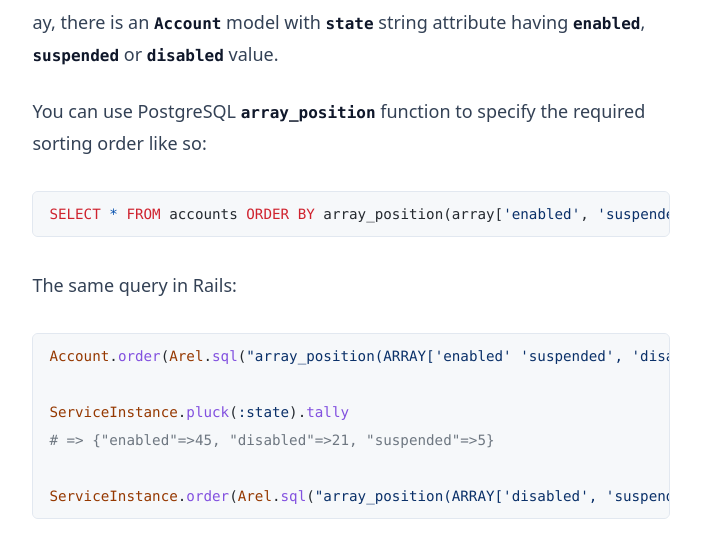
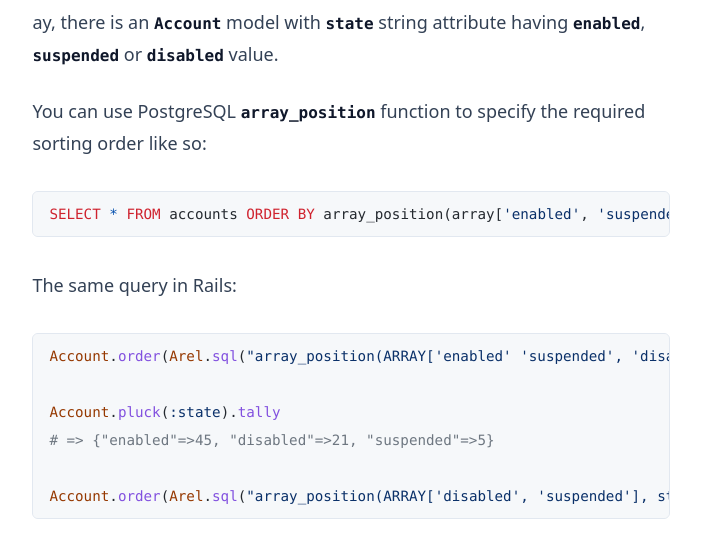
Before and after one commit to dreikanter/notes.musayev.com, a plain HTML site: page 20230802_4369/rails-order-by-array-position/index.html in a window 1280 px wide. Shown: the part 218-766 px from the top of the page, without its empty margins (289-990 px from the left). Drawn offline with Linux system fonts and the light colour scheme.

Commit message:
Autocommit pages update

```diff
--- a/20230802_4369/rails-order-by-array-position/index.html
+++ b/20230802_4369/rails-order-by-array-position/index.html
@@ -136,12 +136,12 @@
 <div class="highlight"><pre class="highlight sql"><code><span class="k">SELECT</span> <span class="o">*</span> <span class="k">FROM</span> <span class="n">accounts</span> <span class="k">ORDER</span> <span class="k">BY</span> <span class="n">array_position</span><span class="p">(</span><span class="n">array</span><span class="p">[</span><span class="s1">'enabled'</span><span class="p">,</span> <span class="s1">'suspended'</span><span class="p">,</span> <span class="s1">'disabled'</span><span class="p">],</span> <span class="n">accounts</span><span class="p">.</span><span class="k">state</span><span class="p">)</span>
 </code></pre></div>
 <p>The same query in Rails:</p>
-<div class="highlight"><pre class="highlight ruby"><code><span class="no">Account</span><span class="p">.</span><span class="nf">order</span><span class="p">(</span><span class="no">Arel</span><span class="p">.</span><span class="nf">sql</span><span class="p">(</span><span class="s2">"array_position(ARRAY['enabled' 'suspended', 'disabled'], accounts.state::text)"</span><span class="p">))</span>
+<div class="highlight"><pre class="highlight ruby"><code><span class="no">Account</span><span class="p">.</span><span class="nf">order</span><span class="p">(</span><span class="no">Arel</span><span class="p">.</span><span class="nf">sql</span><span class="p">(</span><span class="s2">"array_position(ARRAY['enabled' 'suspended', 'disabled'], state::text)"</span><span class="p">))</span>
 
-<span class="no">ServiceInstance</span><span class="p">.</span><span class="nf">pluck</span><span class="p">(</span><span class="ss">:state</span><span class="p">).</span><span class="nf">tally</span>
+<span class="no">Account</span><span class="p">.</span><span class="nf">pluck</span><span class="p">(</span><span class="ss">:state</span><span class="p">).</span><span class="nf">tally</span>
 <span class="c1"># =&gt; {"enabled"=&gt;45, "disabled"=&gt;21, "suspended"=&gt;5}</span>
 
-<span class="no">ServiceInstance</span><span class="p">.</span><span class="nf">order</span><span class="p">(</span><span class="no">Arel</span><span class="p">.</span><span class="nf">sql</span><span class="p">(</span><span class="s2">"array_position(ARRAY['disabled', 'suspended'], state::text)"</span><span class="p">)).</span><span class="nf">pluck</span><span class="p">(</span><span class="ss">:state</span><span class="p">)</span>
+<span class="no">Account</span><span class="p">.</span><span class="nf">order</span><span class="p">(</span><span class="no">Arel</span><span class="p">.</span><span class="nf">sql</span><span class="p">(</span><span class="s2">"array_position(ARRAY['disabled', 'suspended'], state::text)"</span><span class="p">)).</span><span class="nf">pluck</span><span class="p">(</span><span class="ss">:state</span><span class="p">)</span>
 </code></pre></div>
 <p>References:</p>
 
```
